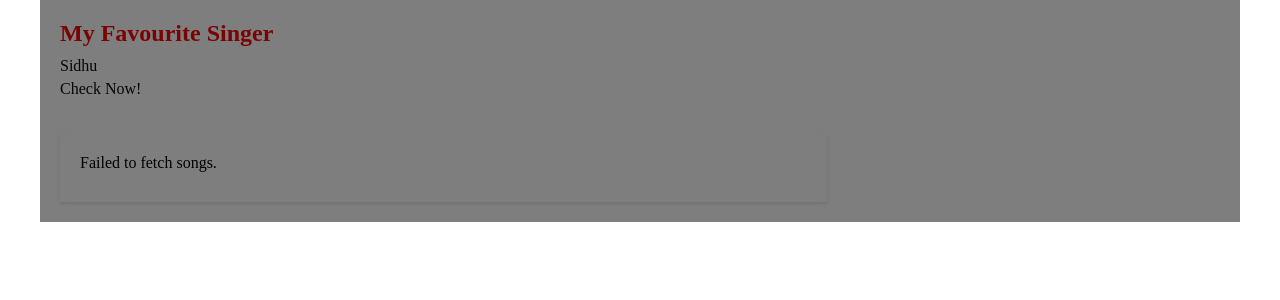
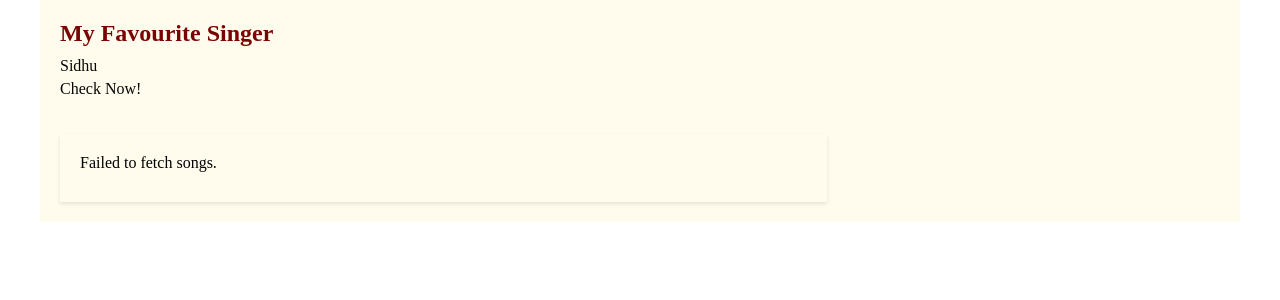
Before and after one commit to ekameeraa/KaurPatel_EkamOm_HW-3, a PHP site: page / in a window 1280 px wide. Shown: the top 300 px of the page. Run offline with PHP 8.4, Linux system fonts and the light colour scheme.

Commit message:
adjust style
adjusting background color

```diff
--- a/css/main.css
+++ b/css/main.css
@@ -3,7 +3,7 @@
   grid-template-columns: repeat(auto-fill, minmax(300px, 1fr));
   gap: 20px;
   padding: 20px;
-  background-color: #7e7e7e;
+  background-color: #fffced;
 
   .col-span-full {
     grid-column: span 2;
@@ -24,7 +24,7 @@
       padding: 0;
 
       li {
-        background-color: #fff;
+        background-color:  #fffced;
         padding: 15px;
         margin-bottom: 10px;
         box-shadow: 0 2px 4px #070606;
@@ -57,7 +57,7 @@
   }
 
   #songInfoCon {
-    background-color: #7e7e7e;
+    background-color: ababab;
     padding: 20px;
     box-shadow: 0 2px 4px rgba(0, 0, 0, 0.1);
 
--- a/sass/abstracts/_variables.scss
+++ b/sass/abstracts/_variables.scss
@@ -1,6 +1,6 @@
 @use "fonts";
 
 $primary-color: #7b0303;
-$secondary-color: #5e008a;;
+$secondary-color: #5e008a;
 $color: #070606;
-$background-color: #7e7e7e;
+$background-color: #fffced;
```
